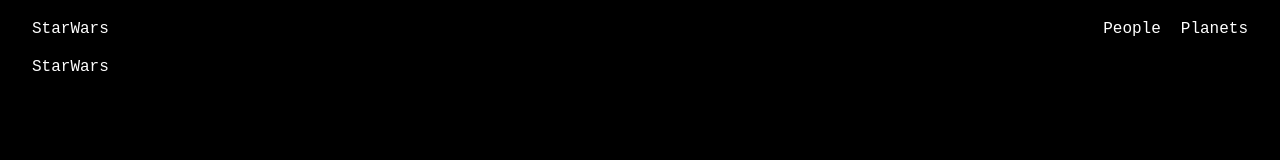
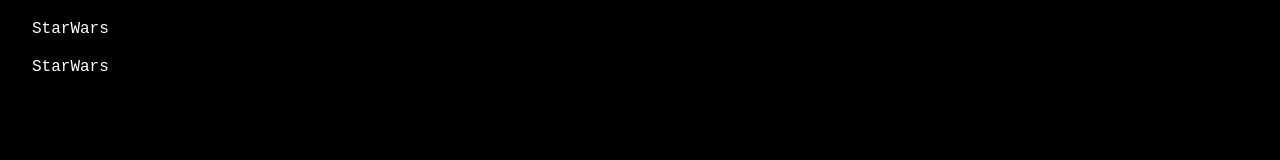
Before and after one commit to morphalex90/starwars, a Next.js app: page / in a window 1280 px wide. Shown: the top 160 px of the page. Built offline with nearby package versions, Linux system fonts and the light colour scheme.

Commit message:
remove not useful imports, remove menu

```diff
--- a/src/components/Footer.jsx
+++ b/src/components/Footer.jsx
@@ -1,5 +1,3 @@
-import React from 'react';
-
 export const Footer = () => (
     <footer className="footer">
         <div className="footer__container">
--- a/src/components/Header.jsx
+++ b/src/components/Header.jsx
@@ -1,4 +1,3 @@
-import React from 'react';
 import Link from 'next/link';
 
 export default function Header() {
@@ -11,14 +10,14 @@
                     <Link href='/'>StarWars</Link>
                 </div>
 
-                <div className="header__menu">
+                {/* <div className="header__menu">
                     <nav>
                         <ul>
                             <li><Link href="/people/">People</Link></li>
                             <li><Link href="/planets/">Planets</Link></li>
                         </ul>
                     </nav>
-                </div>
+                </div> */}
             </div>
         </header>
     );
```
